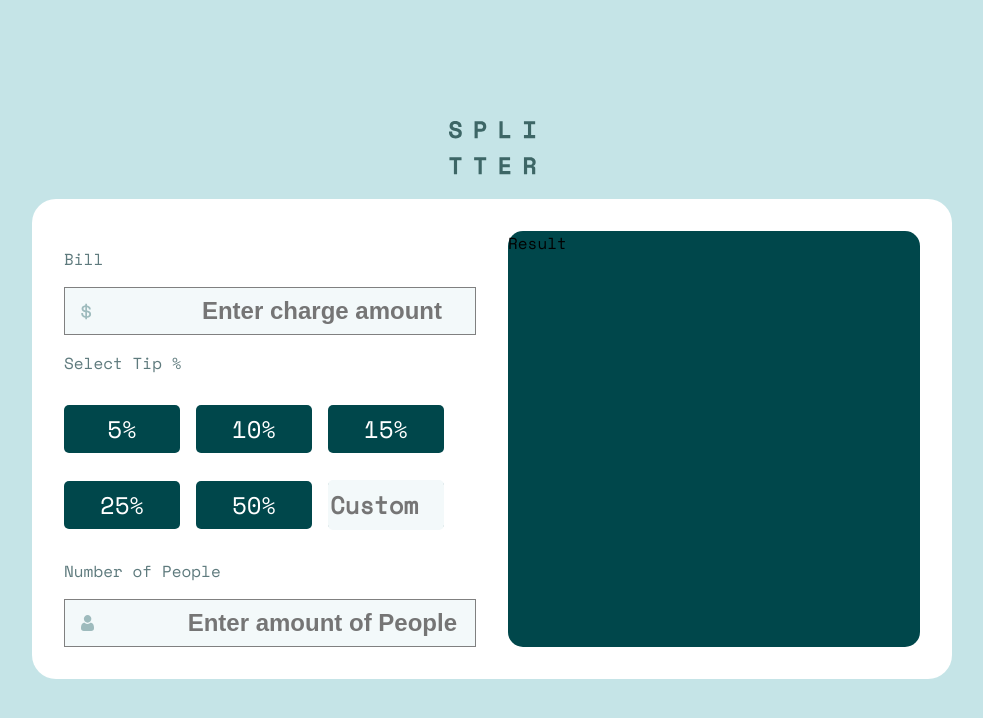
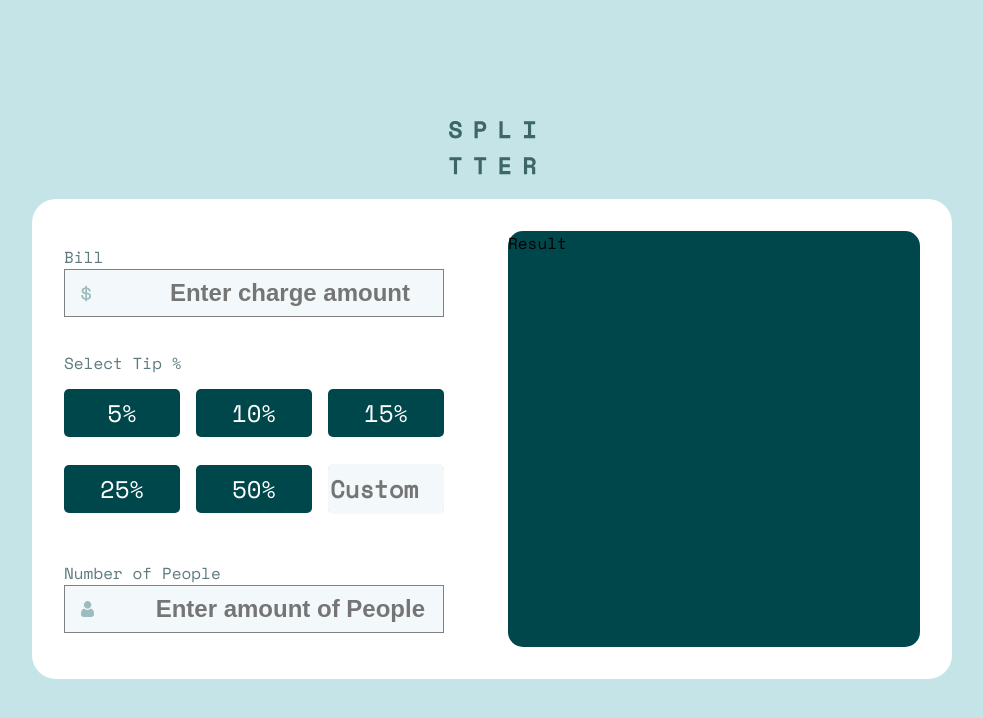
Before and after one commit to Nutsu31/React__Tip-Calculator, a React (Create React App) app: page / in a window 1280 px wide. Shown: the top 718 px of the page, without its empty margins (148-1131 px from the left). Built offline with nearby package versions, Linux system fonts and the light colour scheme.

Commit message:
finish input section

```diff
--- a/src/Components/Calc.js
+++ b/src/Components/Calc.js
@@ -5,7 +5,7 @@ import people from "../Assets/images/icon-person.svg";
 
 export const Calc = () => {
   return (
-    <div>
+    <div className={calcCss.calc}>
       <Bill />
       <Buttons />
       <NumOfPeople />
@@ -18,7 +18,7 @@ const Bill = () => {
     <div className={calcCss.div}>
       <p className={calcCss.p}>Bill</p>
       <div className={calcCss.inputBox}>
-        <img src={dollar} />
+        <img src={dollar} alt="dollar" />
         <input
           placeholder="Enter charge amount"
           type="number"
--- a/src/Components/calc.module.css
+++ b/src/Components/calc.module.css
@@ -1,12 +1,22 @@
 @import url('https://fonts.googleapis.com/css2?family=Space+Mono&display=swap');
+
+.calc{
+    width: 380px;
+    height: 388px;
+    display: flex;
+    flex-direction: column;
+    align-items: center;
+    justify-content: space-between;
+}
 
 
 .div {
-    width: 412px;
+    width: 100%;
 }
 
 .p{
     color: #5E7A7D;
+    display: inline;
 }
 
 
```
